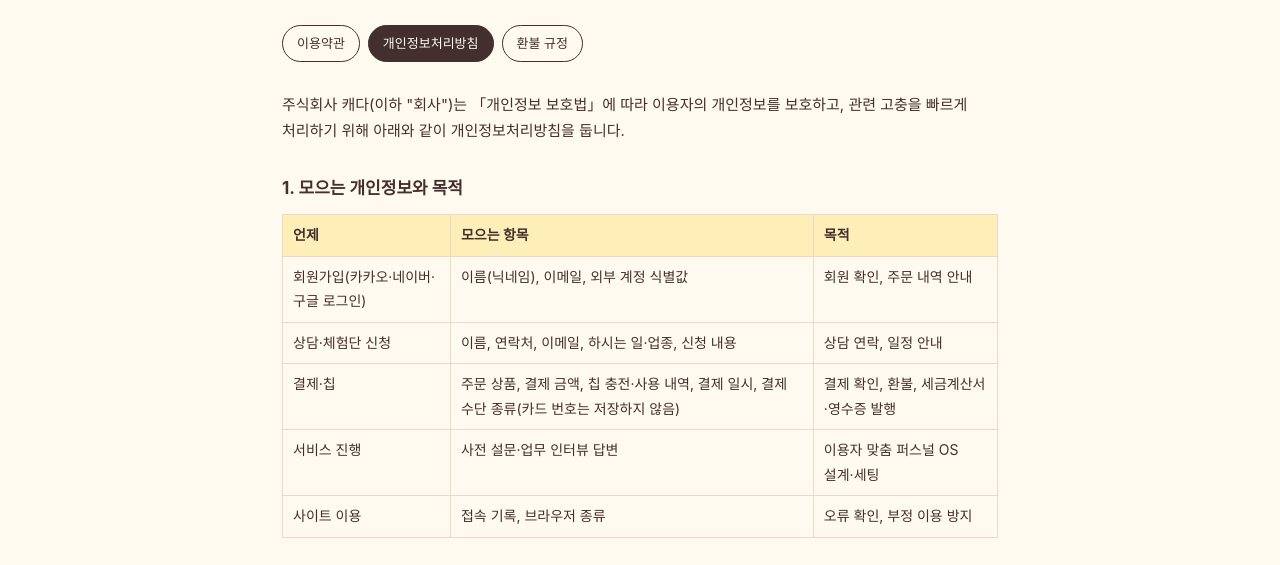
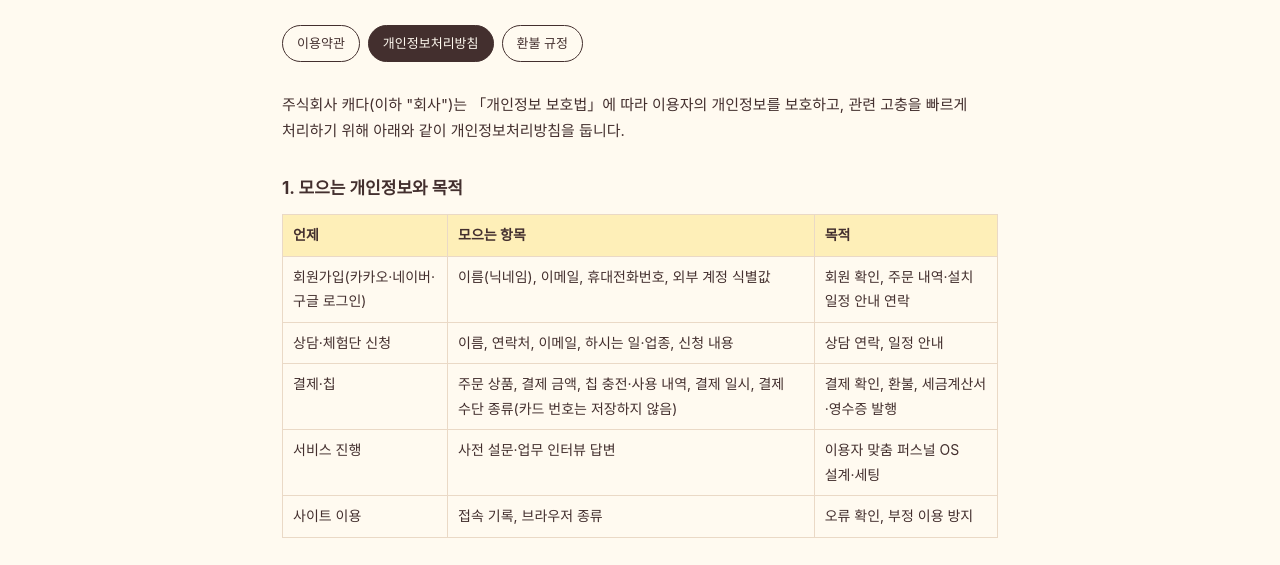
Before and after one commit to kedakorea/personal-os, a plain HTML site: page privacy/index.html in a window 1280 px wide. Shown: the part 210-775 px from the top of the page. Drawn offline with Linux system fonts and the light colour scheme; a web font is replaced by a local one.

Commit message:
개인정보처리방침: 회원가입 수집 항목에 휴대전화번호 추가(네이버 로그인 검수 대비)
Co-Authored-By: Claude Opus 5.5 <noreply@anthropic.com>

```diff
--- a/privacy/index.html
+++ b/privacy/index.html
@@ -28,7 +28,7 @@ footer{background:var(--ink);color:#bbb;font-size:13px;line-height:1.8;padding:3
 <p>주식회사 캐다(이하 "회사")는 「개인정보 보호법」에 따라 이용자의 개인정보를 보호하고, 관련 고충을 빠르게 처리하기 위해 아래와 같이 개인정보처리방침을 둡니다.</p>
 <h2>1. 모으는 개인정보와 목적</h2>
 <table><tr><th>언제</th><th>모으는 항목</th><th>목적</th></tr>
-<tr><td>회원가입(카카오·네이버·구글 로그인)</td><td>이름(닉네임), 이메일, 외부 계정 식별값</td><td>회원 확인, 주문 내역 안내</td></tr>
+<tr><td>회원가입(카카오·네이버·구글 로그인)</td><td>이름(닉네임), 이메일, 휴대전화번호, 외부 계정 식별값</td><td>회원 확인, 주문 내역·설치 일정 안내 연락</td></tr>
 <tr><td>상담·체험단 신청</td><td>이름, 연락처, 이메일, 하시는 일·업종, 신청 내용</td><td>상담 연락, 일정 안내</td></tr>
 <tr><td>결제·칩</td><td>주문 상품, 결제 금액, 칩 충전·사용 내역, 결제 일시, 결제 수단 종류(카드 번호는 저장하지 않음)</td><td>결제 확인, 환불, 세금계산서·영수증 발행</td></tr>
 <tr><td>서비스 진행</td><td>사전 설문·업무 인터뷰 답변</td><td>이용자 맞춤 퍼스널 OS 설계·세팅</td></tr>
```
